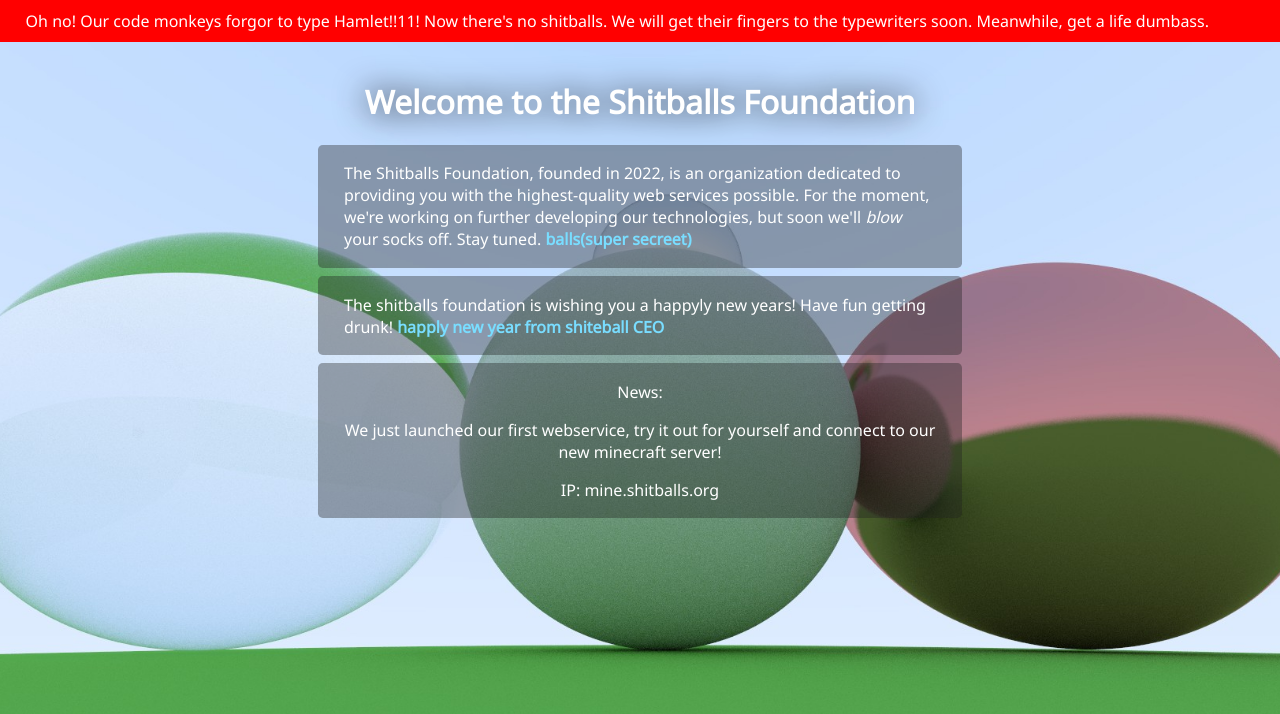
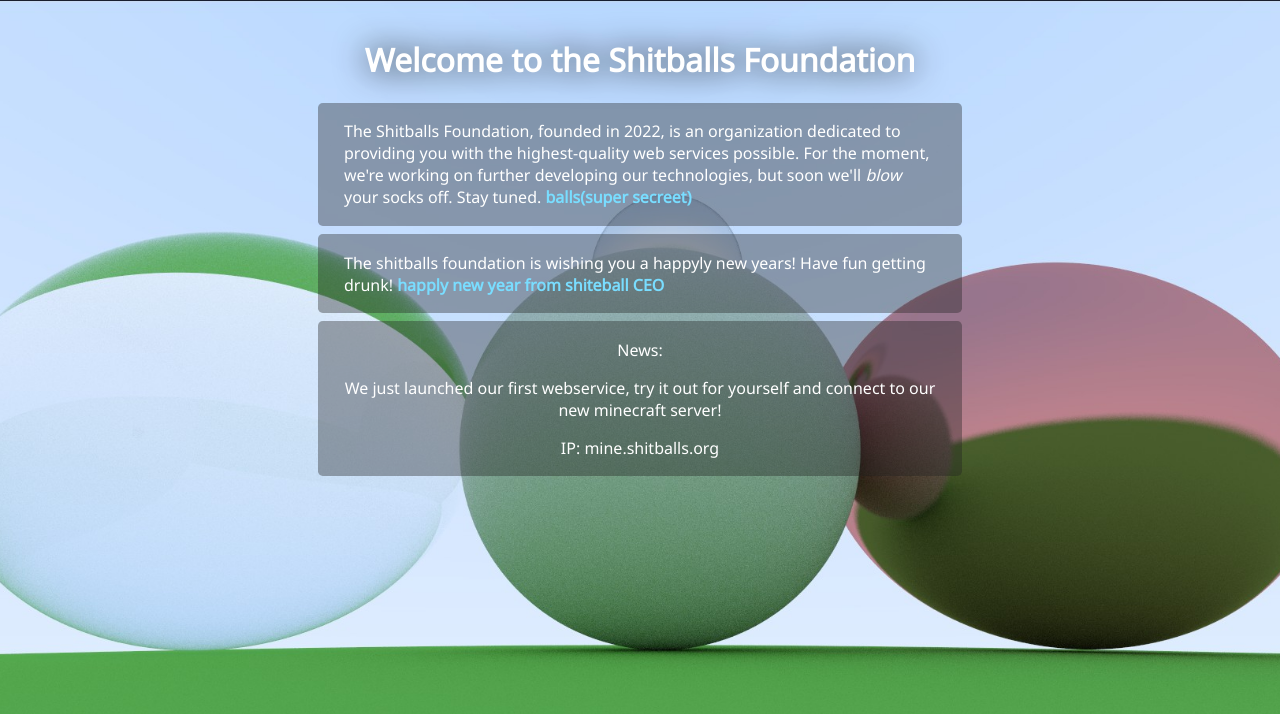
Before and after one commit to vincens2005/Shitballs-website, a plain HTML site: page index.html in a window 1280 px wide. Drawn offline with Linux system fonts and the light colour scheme.

Commit message:
code monkey fix webersite!

```diff
--- a/index.html
+++ b/index.html
@@ -9,9 +9,6 @@
 		</link>
 	</head>
 	<body>
-		<div class="scary-banner">
-			Oh no! Our code monkeys forgor to type Hamlet!!11! Now there's no shitballs. We will get their fingers to the typewriters soon. Meanwhile, get a life dumbass.
-		</div>
 		<div class="center" id="main">
 			<h1>
 				Welcome to the Shitballs Foundation
```
